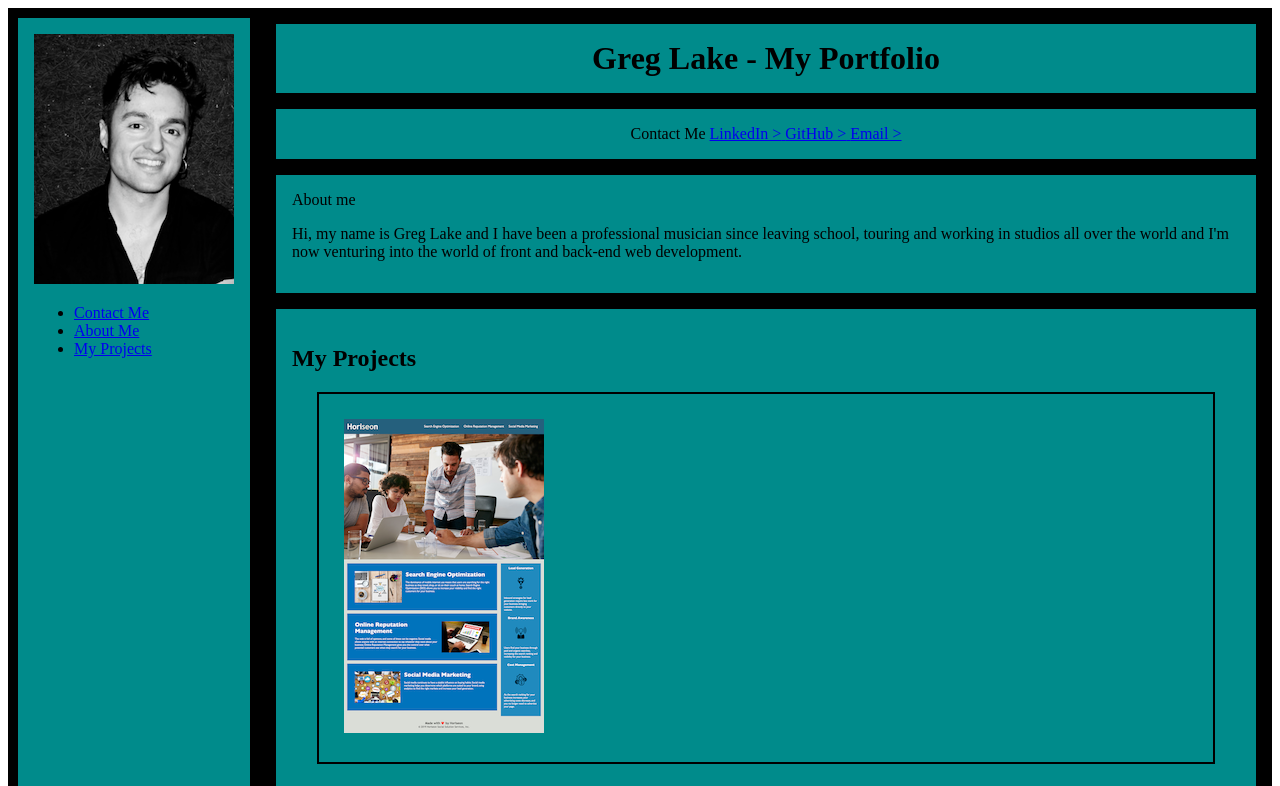
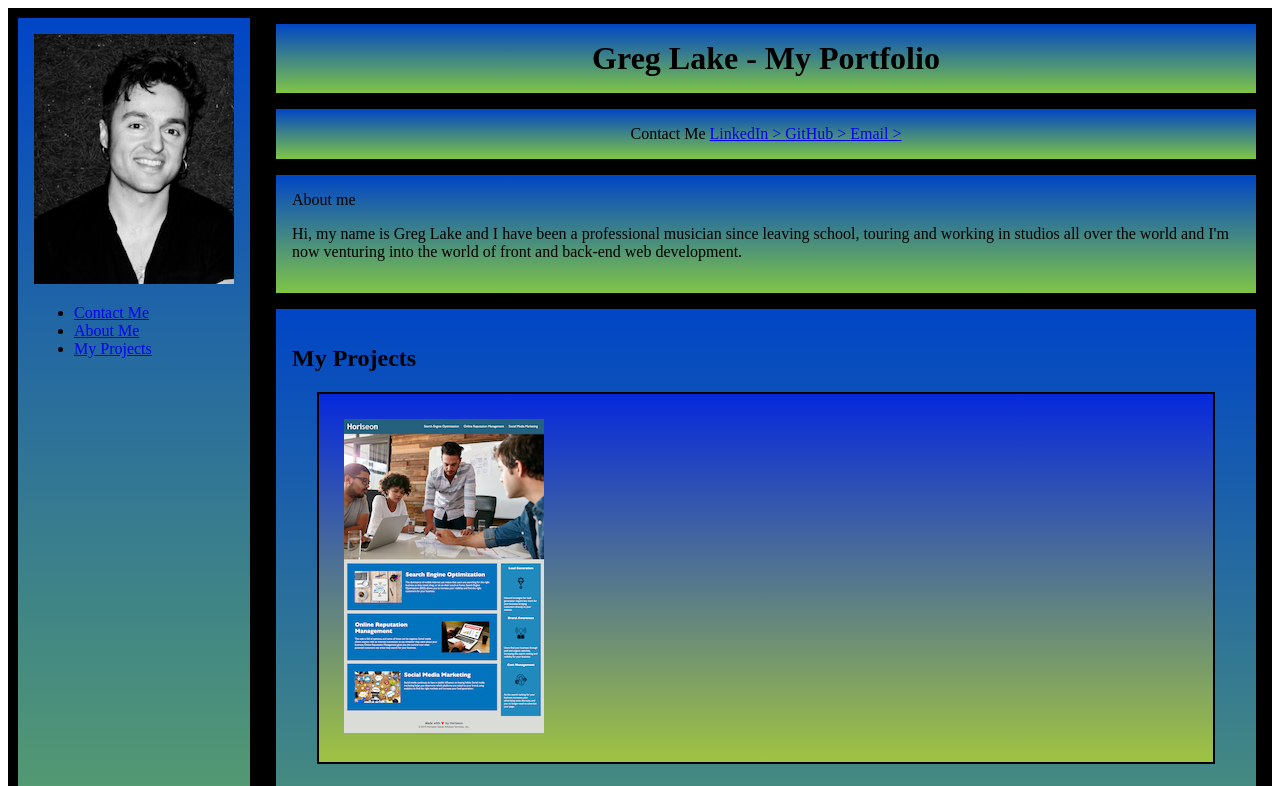
Before and after one commit to gplake79/Gregs_Personal_Portfolio, a plain HTML site: page index.html in a window 1280 px wide. Shown: the top 786 px of the page. Drawn offline with Linux system fonts and the light colour scheme.

Commit message:
linear gradient added to styles

```diff
--- a/style.css
+++ b/style.css
@@ -11,6 +11,11 @@
   padding: 1rem;
   width: 200px;
   color: black;
+  background-image: linear-gradient(
+    to top,
+    rgba(255, 255, 0, 0.5),
+    rgba(0, 0, 255, 0.5)
+  );
 }
 
 .content {
@@ -29,6 +34,11 @@
   margin-right: 1rem;
   text-align: center;
   color: black;
+  background-image: linear-gradient(
+    to top,
+    rgba(255, 255, 0, 0.5),
+    rgba(0, 0, 255, 0.5)
+  );
 }
 
 .contact {
@@ -40,6 +50,11 @@
   margin-right: 1rem;
   text-align: center;
   color: black;
+  background-image: linear-gradient(
+    to top,
+    rgba(255, 255, 0, 0.5),
+    rgba(0, 0, 255, 0.5)
+  );
 }
 .about {
   background-color: darkcyan;
@@ -48,6 +63,11 @@
   margin-left: 1rem;
   margin-right: 1rem;
   color: black;
+  background-image: linear-gradient(
+    to top,
+    rgba(255, 255, 0, 0.5),
+    rgba(0, 0, 255, 0.5)
+  );
 }
 
 .projects {
@@ -57,6 +77,11 @@
   margin-left: 1rem;
   margin-right: 1rem;
   color: black;
+  background-image: linear-gradient(
+    to top,
+    rgba(255, 255, 0, 0.5),
+    rgba(0, 0, 255, 0.5)
+  );
 }
 
 .card {
@@ -67,6 +92,11 @@
   display: flex;
   flex-wrap: wrap;
   justify-content: space-between;
+  background-image: linear-gradient(
+    to top,
+    rgba(255, 255, 0, 0.5),
+    rgba(0, 0, 255, 0.5)
+  );
 }
 
 @media screen and (max-width: 768px) {
```
